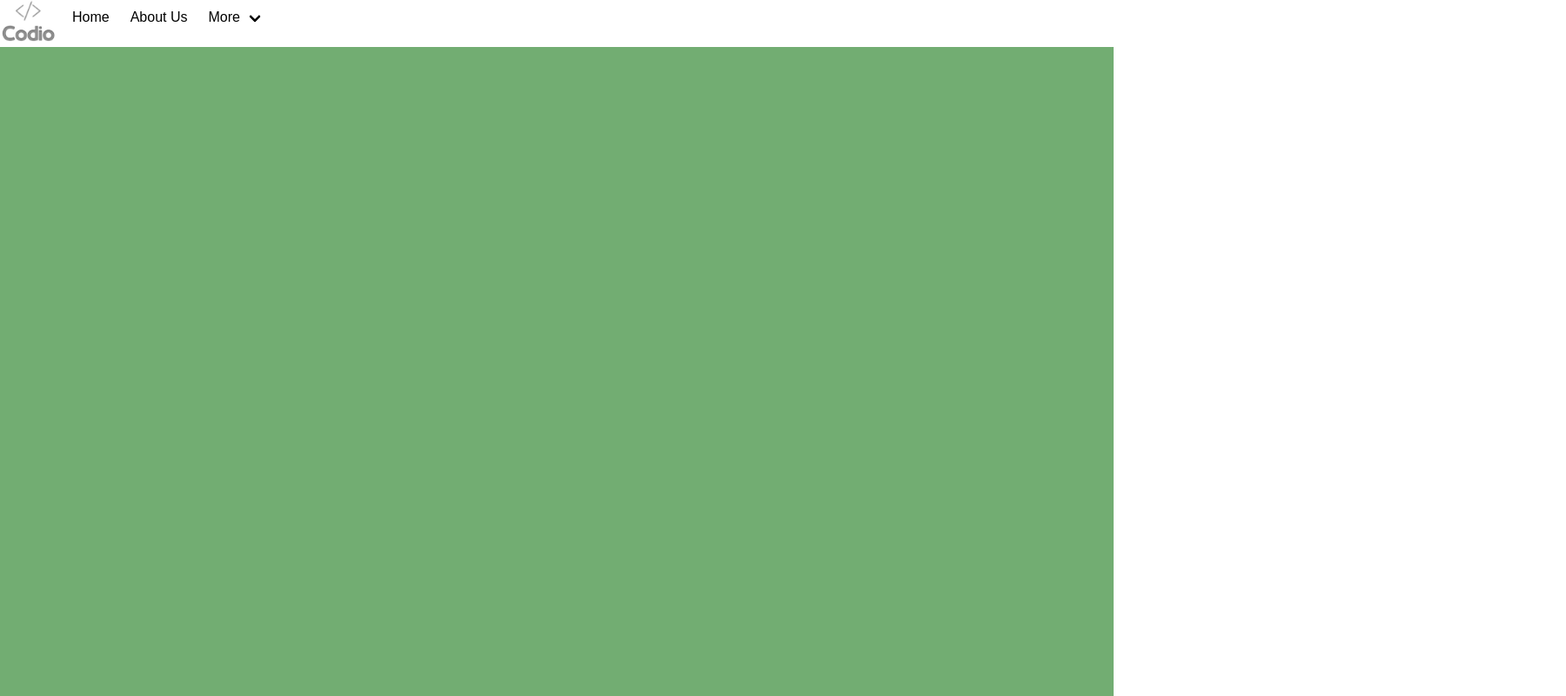
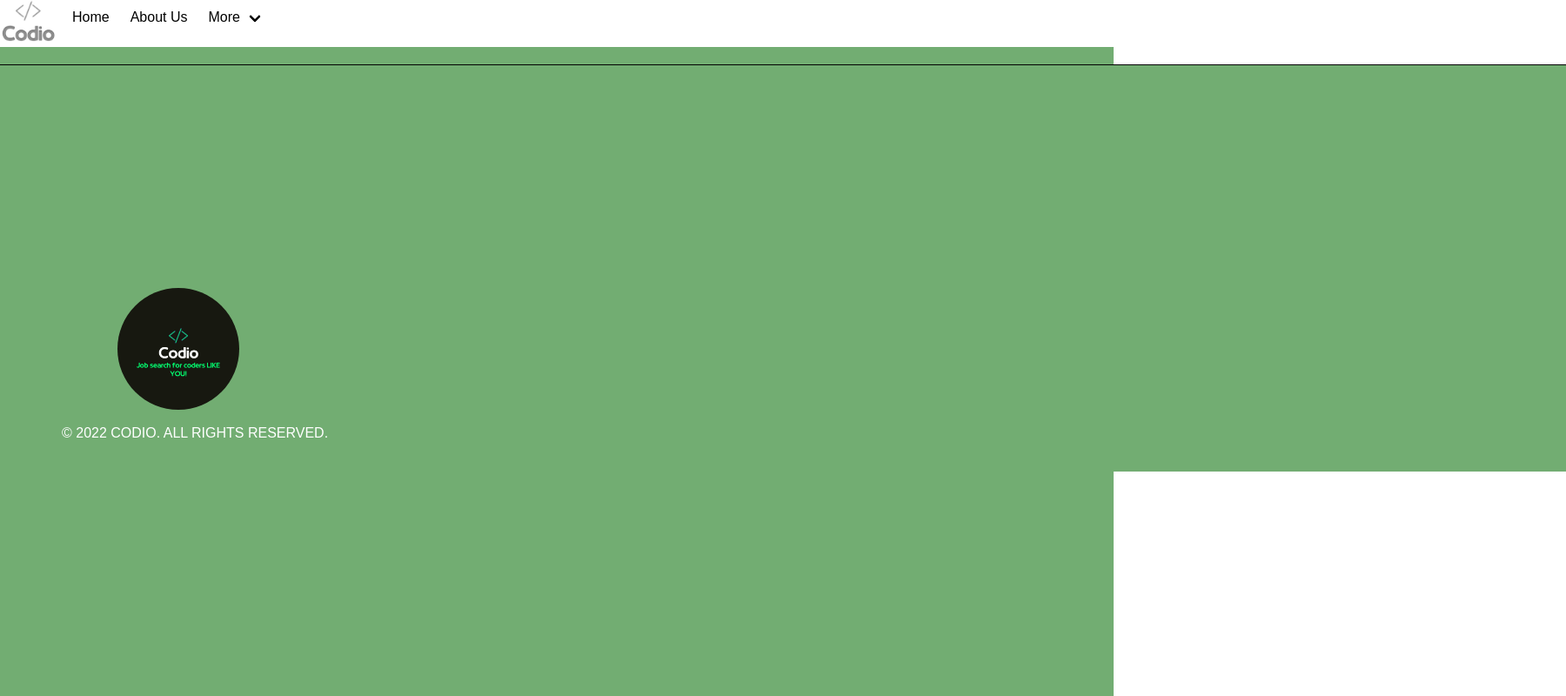
Before and after one commit to JonSno29/Number_1_Coders, a plain HTML site: page search.html in a window 1280 px wide. Shown: the whole page at 87% size, 1800 px wide, since content can reach past the window. Drawn offline with nearby package versions, Linux system fonts and the light colour scheme.

Commit message:
added footer to search html

```diff
--- a/search.html
+++ b/search.html
@@ -71,7 +71,12 @@
     <script>
 
     </script>
+    <footer>
+        <img class="codiologo2" src="./assets/images/Logo 2.png" alt="">
+        <p class="footer-text">© 2022 CODIO. ALL RIGHTS RESERVED.</p>
 
+
+      </footer>
 </body>
 
 </html>
```
